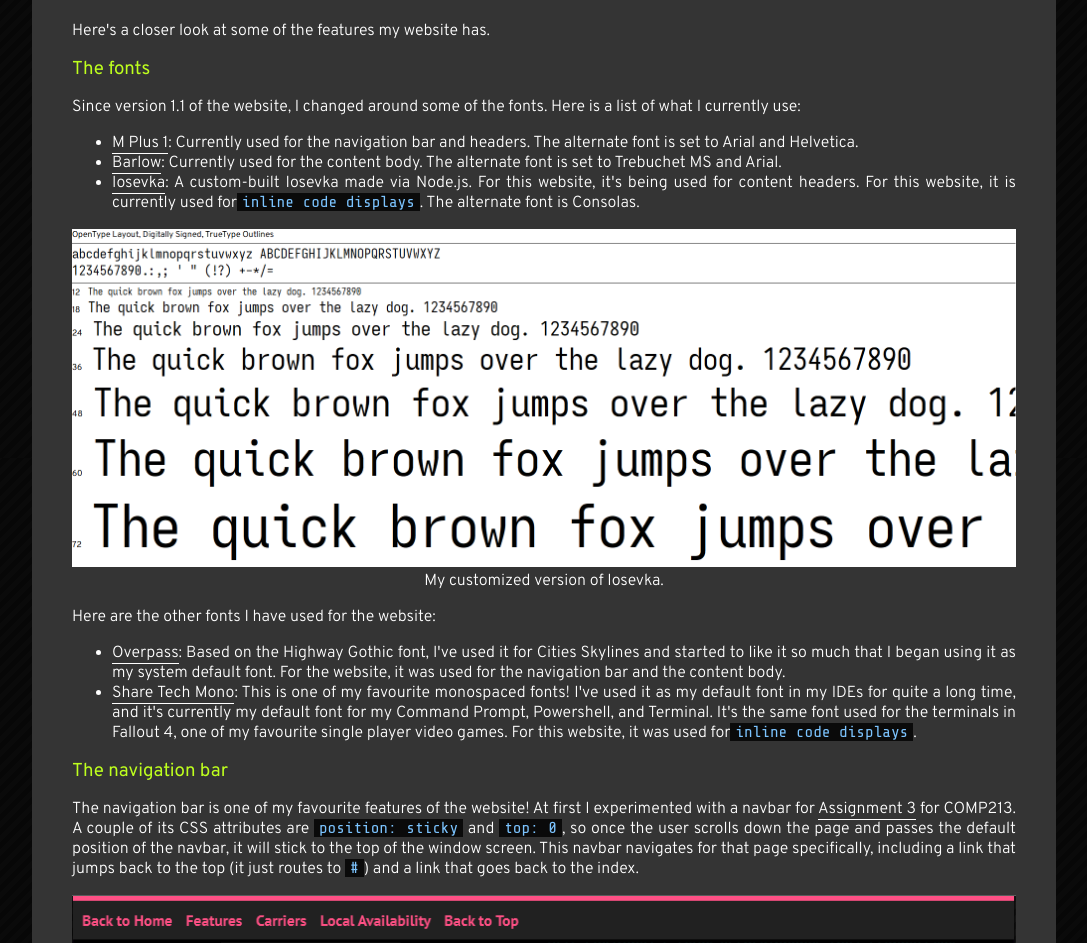
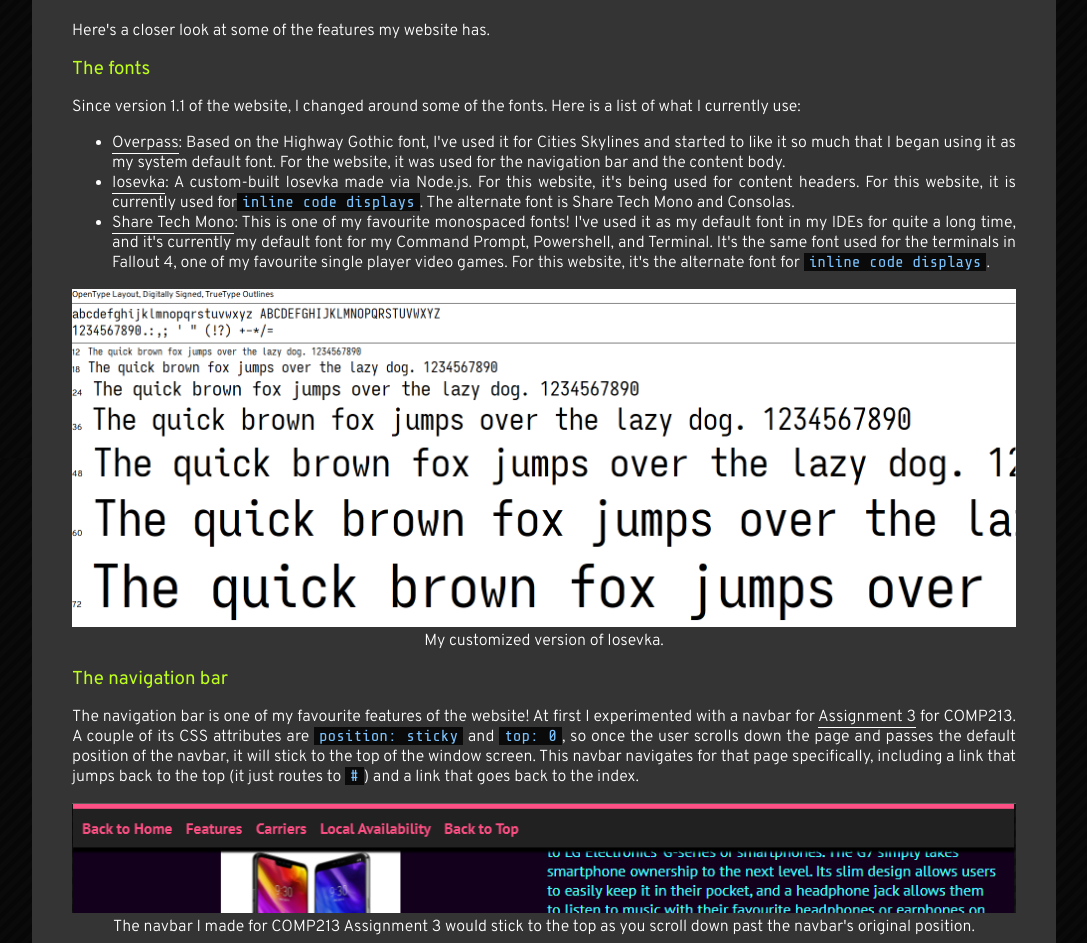
Before and after one commit to trentb10/studentweb-cencol-gatsby, a Gatsby site: page /works/personal-works/trentb-on-gatsby in a window 1280 px wide. Shown: the part 1942-2885 px from the top of the page, without its empty margins (96-1183 px from the left). Built offline with nearby package versions, Linux system fonts and the light colour scheme; Gatsby itself is replaced by a stand-in of ours; a web font is replaced by a local one.

Commit message:
Updated trentb-on-gatsby personal works page

```diff
--- a/src/pages/works/personal-works/trentb-on-gatsby.js
+++ b/src/pages/works/personal-works/trentb-on-gatsby.js
@@ -123,21 +123,15 @@
         Since version 1.1 of the website, I changed around some of the fonts. Here
         is a list of what I currently use:
         <ul>
-          <li>
+        <li>
             <a
-              href="https://fonts.google.com/specimen/M+PLUS+1">
-              M Plus 1
+              href="https://fonts.google.com/specimen/Overpass">
+              Overpass
             </a>
-            : Currently used for the navigation bar and headers. The alternate font
-            is set to Arial and Helvetica.
-          </li>
-          <li>
-            <a
-              href="https://fonts.google.com/specimen/Barlow">
-              Barlow
-            </a>
-            : Currently used for the content body. The alternate font is set to
-            Trebuchet MS and Arial.
+            : Based on the Highway Gothic font, I've used it for Cities Skylines
+            and started to like it so much that I began using it as my system
+            default font. For the website, it was used for the navigation
+            bar and the content body.
           </li>
           <li>
             <a
@@ -146,7 +140,20 @@
             </a>
             : A custom-built Iosevka made via Node.js. For this website, it's being
             used for content headers. For this website, it is currently used for
-            <code>inline code displays</code>. The alternate font is Consolas.
+            <code>inline code displays</code>. The alternate font is Share Tech
+            Mono and Consolas.
+          </li>
+          <li>
+            <a
+              href="https://fonts.google.com/specimen/Share+Tech+Mono">
+              Share Tech Mono
+            </a>
+            : This is one of my favourite monospaced fonts! I've used it as my
+            default font in my IDEs for quite a long time, and it's currently my
+            default font for my Command Prompt, Powershell, and Terminal. It's
+            the same font used for the terminals in Fallout 4, one of my favourite
+            single player video games. For this website, it's the alternate font
+            for <code>inline code displays</code>.
           </li>
         </ul>
       </p>
@@ -158,34 +165,6 @@
         <div class="figure-caption">
           My customized version of Iosevka.
         </div>
-      </p>
-
-      <p>
-        Here are the other fonts I have used for the website:
-        <ul>
-          <li>
-            <a
-              href="https://fonts.google.com/specimen/Overpass">
-              Overpass
-            </a>
-            : Based on the Highway Gothic font, I've used it for Cities Skylines
-            and started to like it so much that I began using it as my system
-            default font. For the website, it was used for the navigation
-            bar and the content body.
-          </li>
-          <li>
-            <a
-              href="https://fonts.google.com/specimen/Share+Tech+Mono">
-              Share Tech Mono
-            </a>
-            : This is one of my favourite monospaced fonts! I've used it as my
-            default font in my IDEs for quite a long time, and it's currently my
-            default font for my Command Prompt, Powershell, and Terminal. It's
-            the same font used for the terminals in Fallout 4, one of my favourite
-            single player video games. For this website, it was used for
-            <code>inline code displays</code>.
-          </li>
-        </ul>
       </p>
 
       <h3>The navigation bar</h3>
```
